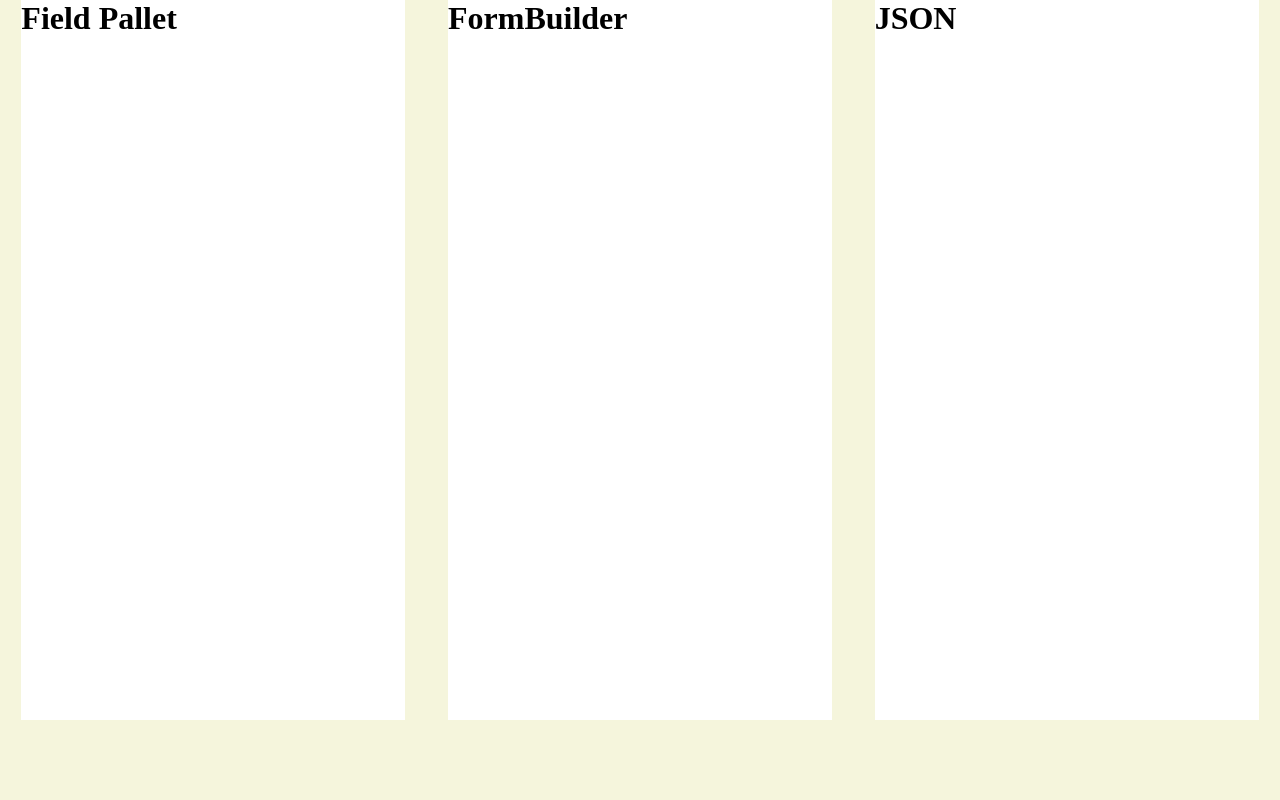
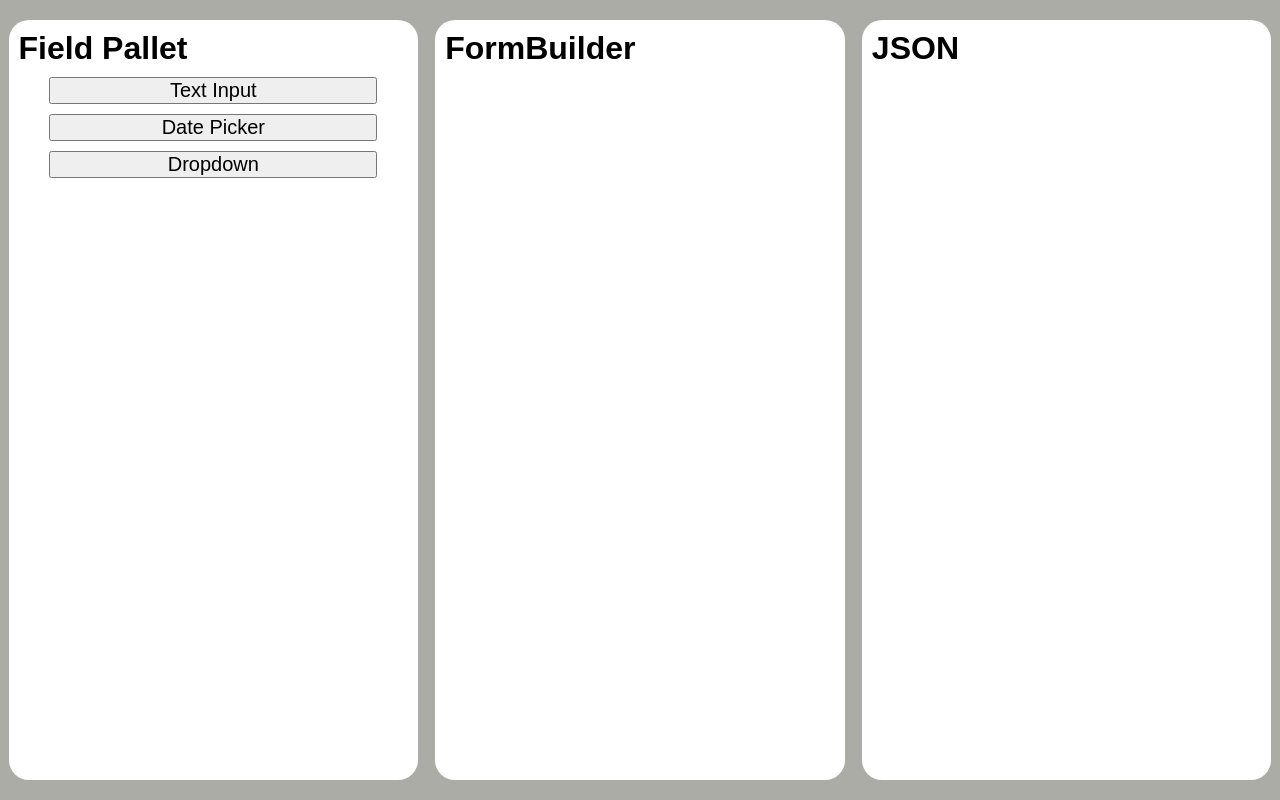
Before and after one commit to kolev03/-Dynamic-Form-Builder, a Vue app in the folder my-form-builder/: page / in a window 1280 px wide. Built offline with nearby package versions, Linux system fonts and the light colour scheme.

Commit message:
Making the buttons

```diff
--- a/my-form-builder/index.html
+++ b/my-form-builder/index.html
@@ -4,7 +4,7 @@
     <meta charset="UTF-8" />
     <link rel="icon" type="image/svg+xml" href="/vite.svg" />
     <meta name="viewport" content="width=device-width, initial-scale=1.0" />
-    <title>Vite + Vue</title>
+    <title>Dynamic Form Builder</title>
   </head>
   <body>
     <div id="app"></div>
--- a/my-form-builder/src/components/FieldPallet.vue
+++ b/my-form-builder/src/components/FieldPallet.vue
@@ -1,9 +1,42 @@
-<script setup></script>
+<script setup>
+import { ref } from "vue";
+
+const buttons = ref([
+  { label: "Text Input", type: "text" },
+  { label: "Date Picker", type: "date" },
+  { label: "Dropdown", type: "select" },
+]);
+
+function addField(params) {
+  console.log(params);
+}
+</script>
 
 <template>
   <div class="main-column">
     <h1>Field Pallet</h1>
+    <div class="buttons">
+      <button
+        v-for="btn in buttons"
+        :key="btn.type"
+        @click="addField(btn.type)"
+      >
+        {{ btn.label }}
+      </button>
+    </div>
   </div>
 </template>
 
-<style scoped></style>
+<style scoped>
+.buttons {
+  display: flex;
+  width: 80%;
+  margin: auto;
+  flex-direction: column;
+  gap: 10px;
+}
+
+button {
+  font-size: 1.25rem;
+}
+</style>
--- a/my-form-builder/src/style.css
+++ b/my-form-builder/src/style.css
@@ -3,16 +3,23 @@
   padding: 0;
   margin: 0;
   transition: 0.3 ease;
+  font-family: Arial, Helvetica, sans-serif;
 }
 
 .main-column {
-  width: 30%;
-  height: 90vh;
+  width: 32%;
+  height: 95vh;
   background-color: white;
+  margin: auto;
+  border-radius: 20px;
+}
+
+.main-column h1{
+    margin: 10px;
 }
 
 .main-body {
-  background-color: beige;
+  background-color: rgb(172, 172, 167);
   width: 100%;
   height: 100vh;
   display: flex;
```
